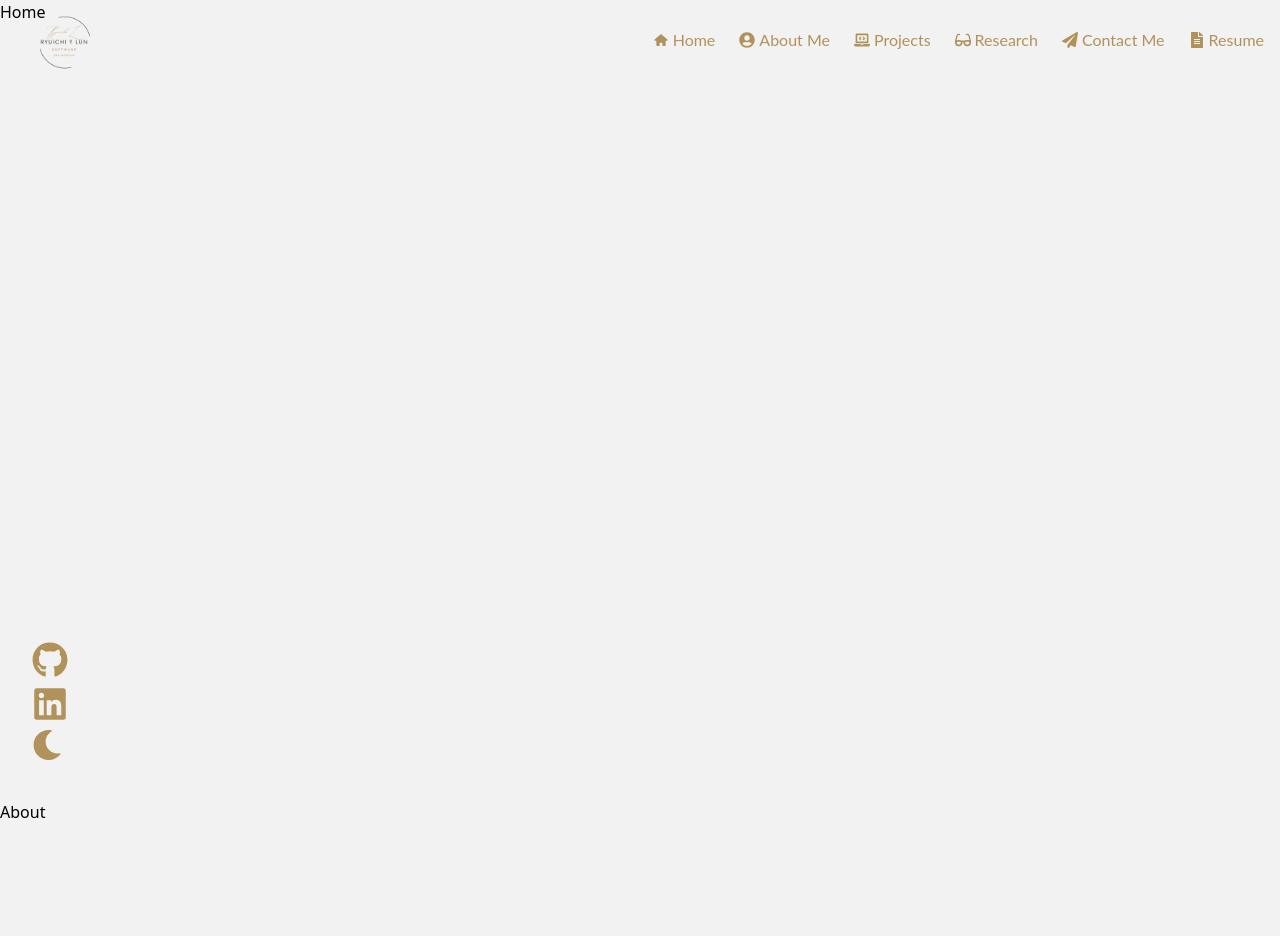
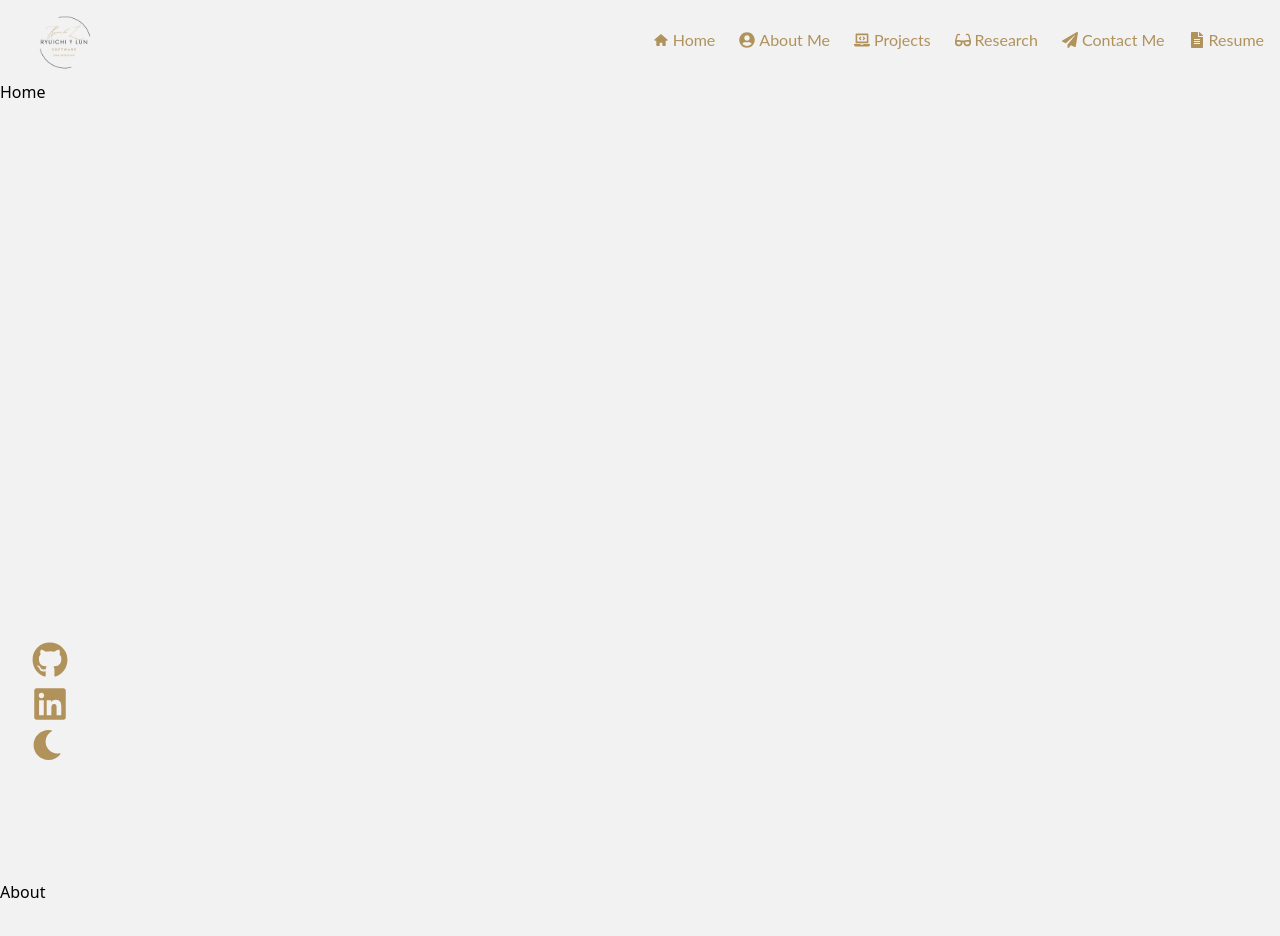
Before and after one commit to Ryuichi-Yamafuji-Lun/Portfolio, a React (Create React App) app: page / in a window 1280 px wide. Shown: the top 936 px of the page. Built offline with nearby package versions, Linux system fonts and the light colour scheme.

Commit message:
Add headroom to the navbar

```diff
--- a/package.json
+++ b/package.json
@@ -8,6 +8,7 @@
     "@testing-library/user-event": "^13.5.0",
     "react": "^18.2.0",
     "react-dom": "^18.2.0",
+    "react-headroom": "^3.2.1",
     "react-icons": "^4.10.1",
     "react-router-dom": "^6.15.0",
     "react-scripts": "5.0.1",
--- a/public/index.html
+++ b/public/index.html
@@ -26,7 +26,7 @@
     -->
     <title>Ryu's Portfolio</title>
   </head>
-  <body style="background-color: #F2F2F2;">
+  <body>
     <noscript>You need to enable JavaScript to run this app.</noscript>
     <div id="root"></div>
     <!--
--- a/src/App.js
+++ b/src/App.js
@@ -1,3 +1,4 @@
+import Headroom from "react-headroom";
 
 import NavBar from "./components/NavBar";
 import Home from "./pages/Home";
@@ -11,7 +12,9 @@ import SideBar from "./components/SideBar";
 function App() {
   return (
     <div>
-      <NavBar />
+      <Headroom>
+        <NavBar />
+      </Headroom>
       <SideBar />
       <Home />
       <About />
--- a/src/components/NavBar.jsx
+++ b/src/components/NavBar.jsx
@@ -11,7 +11,7 @@ const NavBar = () => {
   const handleClick = () => setNav(!nav);
 
   return (
-    <div className="fixed top-0 px-4 h-20 w-screen flex justify-between items-center font-lato text-line-white ">
+    <div className="sticky top-0 px-4 h-20 w-screen flex justify-between items-center font-lato text-line-white ">
       <div>
         <img
           src={LightLogo}
--- a/src/index.css
+++ b/src/index.css
@@ -5,3 +5,7 @@
 @import "tailwindcss/utilities";
 
 @import url('https://fonts.googleapis.com/css2?family=Lato:wght@100&display=swap');
+
+body {
+    @apply bg-background-white
+}
```
Also changed, not shown: 1 other file (tests, documents, lock files or other folders).
